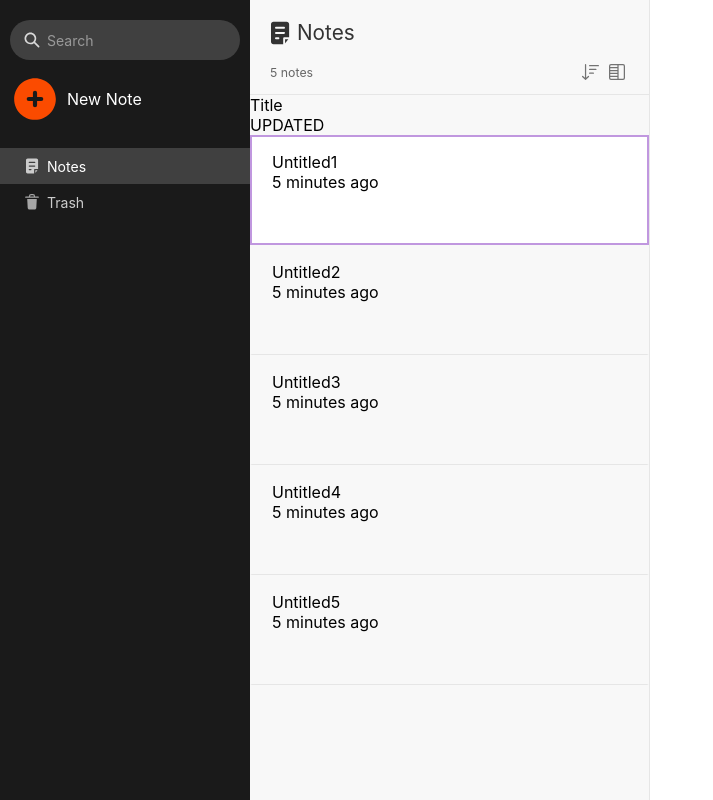
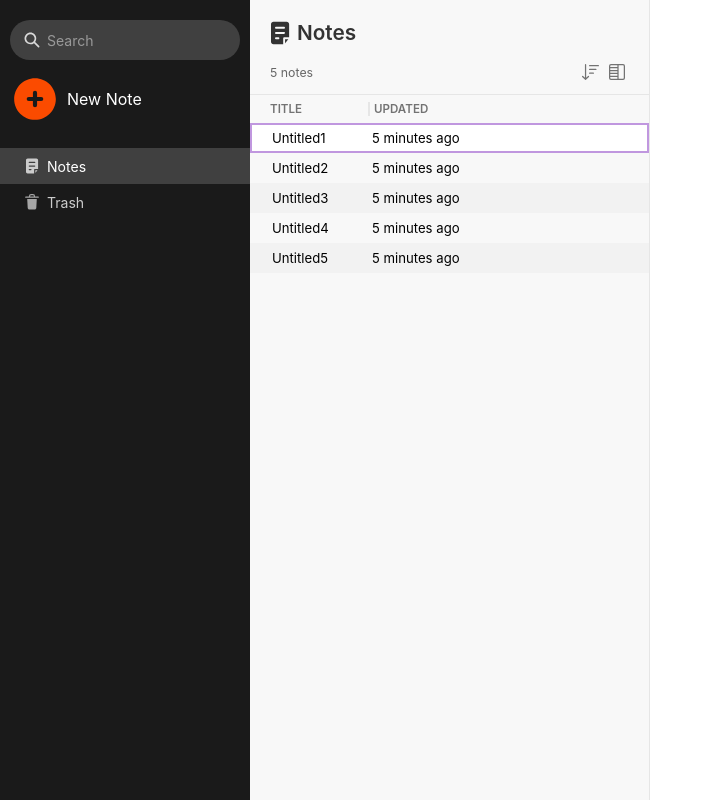
Before and after one commit to Mckenney17/Evernote-App-Clone, a React (Create React App) app: page / in a window 1280 px wide. Shown: the whole page, without its empty margins (0-713 px from the left). Built offline with nearby package versions, Linux system fonts and the light colour scheme.

Commit message:
side list top list render

```diff
--- a/src/components/Notelist.scss
+++ b/src/components/Notelist.scss
@@ -104,8 +104,38 @@
         padding: 7.5px;
     }
 
-    .notelist-body.side-list-container {
+    .notelist-body.side-list-container, .notelist-body.top-list-container {
         padding: 0;
 
+        .table-head  {
+            @include flex($ai: center);
+            text-transform: uppercase;
+            color: gray(g8);
+            font-weight: weight(semibold);
+            font-size: tscale(ts11);
+            padding: 7px 20px;
+        }
+
+        .table-head div {
+            min-width: 100px;
+            position: relative;
+            // padding-left: 2px;
+
+            .resizer {
+                @include pos(absolute, 0, 0, 0, 98%);
+                background: gray(g16);
+                // margin-right: 2px;
+                cursor: col-resize;
+            }
+
+            &:last-child {
+                flex: 1;
+                margin-left: 4px;
+
+                .resizer {
+                    display: none;
+                }
+            }
+        }
     }
 }
--- a/src/components/NotelistItem.js
+++ b/src/components/NotelistItem.js
@@ -6,7 +6,7 @@ import { hyphenate } from '../utils/utilFuncs'
 function NotelistItem({ id, title, bodyText, updatedAt, createdAt, viewActions }) {
     const { activeNote, setActiveNote } = useContext(AppContext)
     return (
-        <div onClick={() => setActiveNote(id)} className={`notelist-item ${hyphenate(viewActions.view)} ${activeNote === id ? 'active' : ''}`}>
+        <div onClick={() => setActiveNote(id)} className={`notelist-item ${activeNote === id ? 'active' : ''}`} id={hyphenate(viewActions.view)}>
             {['Cards', 'Snippets'].includes(viewActions.view) ? (
                 <React.Fragment>
                     <h4>{title}{id}</h4>
--- a/src/components/NotelistItem.scss
+++ b/src/components/NotelistItem.scss
@@ -33,7 +33,7 @@
     }
 }
 
-.notelist-item.cards {
+.notelist-item#cards {
     min-width: 150px;
     // max-width: 100%;
     height: 250px;
@@ -50,12 +50,34 @@
     }
 }
 
-.notelist-item.top-list {
+.notelist-item#side-list, .notelist-item#top-list {
+    @include flex($ai: center, $fd: row);
     width: 100%;
-    height: 25px;
-    border-bottom:  none;
+    height: auto;
+    padding: 5px 20px;
+    font-size: tscale(ts13);
+    border-bottom: none;
+    border: 2px solid transparent;
 
     &:nth-child(even) {
-        background: gray(g19);
+        background: gray(g18);
     }
+    &:hover {
+        background: #fff;
+    }
+    &.active {
+        border: 2px solid $notelist-item-border;
+        background: #fff;
+    }
+
+
+
+    div {
+        width: 100px;
+
+        &:last-child {
+            flex: 1;
+        }
+    }
+
 }
--- a/src/components/NotelistViewActionCard.scss
+++ b/src/components/NotelistViewActionCard.scss
@@ -12,7 +12,7 @@
 
     h5 {
         padding: 15px 15px 5px;
-        font-weight: weight(bold);
+        font-weight: weight(semibold);
         font-size: tscale(ts12);
         color: gray(g12);
     }
--- a/src/components/SortActionCard.scss
+++ b/src/components/SortActionCard.scss
@@ -11,7 +11,7 @@
 
     h5 {
         padding: 15px 15px 5px;
-        font-weight: weight(bold);
+        font-weight: weight(semibold);
         font-size: tscale(ts12);
         color: gray(g12);
     }
--- a/src/index.scss
+++ b/src/index.scss
@@ -6,12 +6,17 @@
     // -webkit-tap-highlight-color: transparent;
 }
 
+::selection {
+    background: transparent;
+    color: inherit;
+}
+
 html, body {
     width: 100%;
     height: 100%;
 }
 body {
-    font-family: 'GT Walsheim', -apple-system, BlinkMacSystemFont, 'Segoe UI', Roboto, Oxygen, Ubuntu, Cantarell, 'Open Sans', 'Helvetica', 'Arial', sans-serif;
+    font-family: 'Aileron', -apple-system, BlinkMacSystemFont, 'Segoe UI', Roboto, Oxygen, Ubuntu, Cantarell, 'Open Sans', 'Helvetica', 'Arial', sans-serif;
 }
 
 div#kennote-root {
--- a/src/utils/style-defs.scss
+++ b/src/utils/style-defs.scss
@@ -52,7 +52,8 @@ $type-scale: (
 
 $fweight: (
     "medium": 500,
-    "bold": 600,
+    "semibold": 600,
+    "bold": 700,
 );
 
 @function weight($key) {
```
